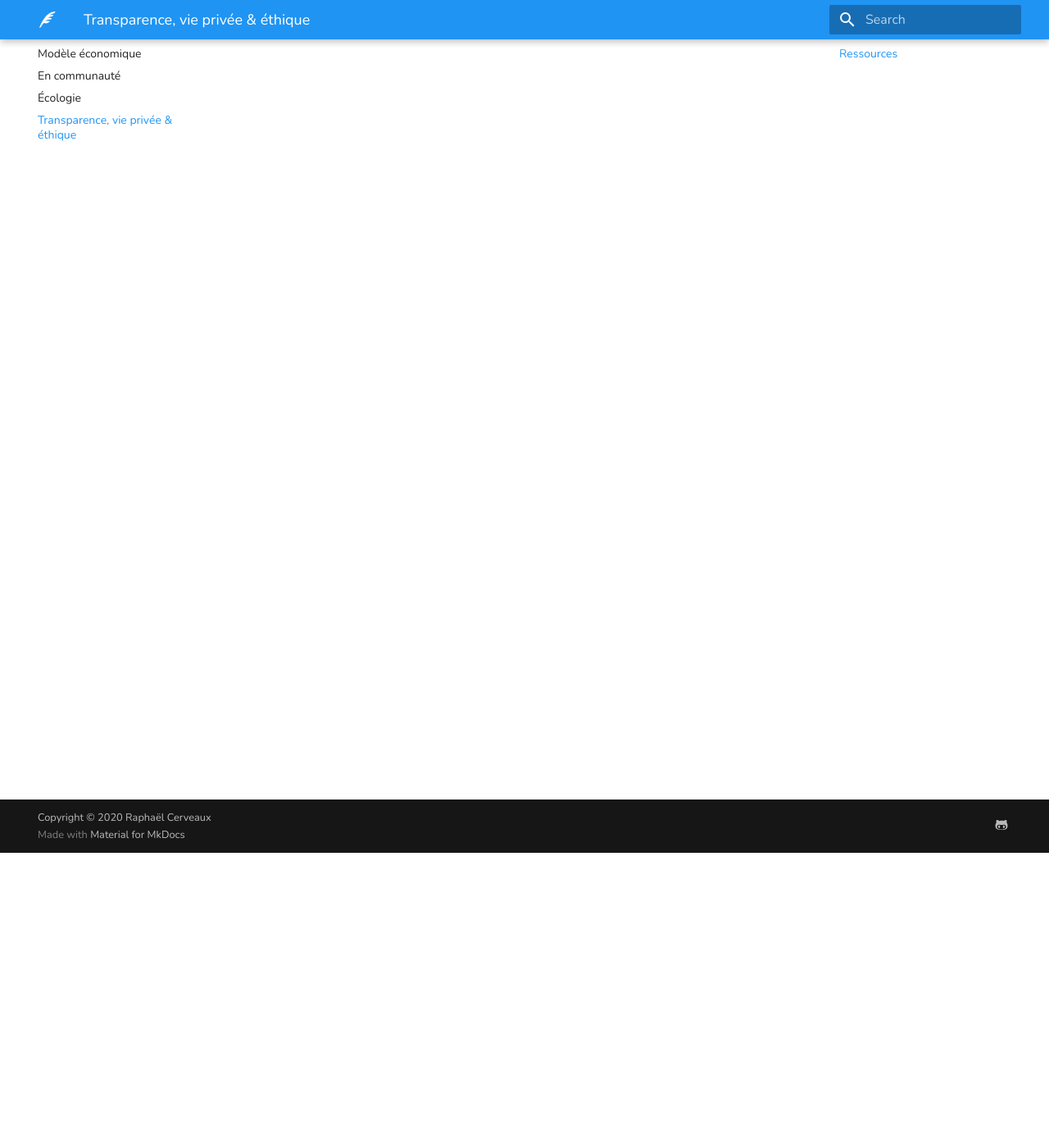
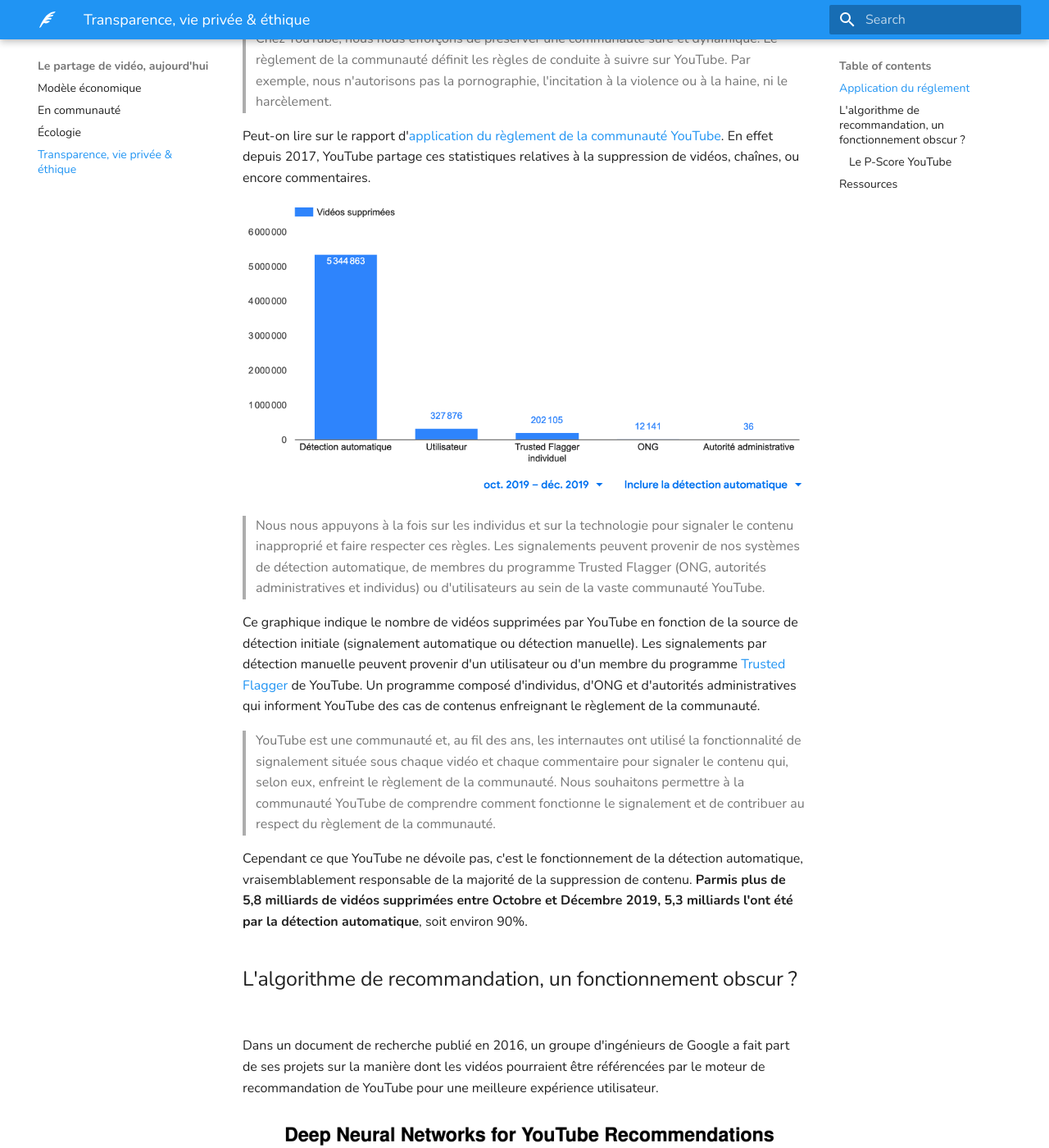
Before and after one commit to sundowndev/livre-blanc-video, an MkDocs documentation site: the page built from docs/today/transparency.md, in a window 1280 px wide and 1400 px high, scrolled down 360 px. Shown: the whole window at 82% size. Built offline with MkDocs 1.6.1 and Material for MkDocs 9.7.7, drawn with Linux system fonts in a browser that asks for light colours; some of the changed text lies outside the part shown.

Commit message:
content(chap1): transparency

```diff
--- a/docs/today/transparency.md
+++ b/docs/today/transparency.md
@@ -1,9 +1,46 @@
+Tout comme l'écologie, les questions de transparence et de respect de la vie privée concernant Google ont pendant des années fait l'objet de débats controversés. C'est un sujet sur lequel Google a dû faire des efforts afin de rassurer la communauté.
+
+## Application du réglement
+
+> Chez YouTube, nous nous efforçons de préserver une communauté sûre et dynamique. Le règlement de la communauté définit les règles de conduite à suivre sur YouTube. Par exemple, nous n'autorisons pas la pornographie, l'incitation à la violence ou à la haine, ni le harcèlement.
+
+Peut-on lire sur le rapport d'[application du règlement de la communauté YouTube][3]. En effet depuis 2017, YouTube partage ces statistiques relatives à la suppression de vidéos, chaînes, ou encore commentaires.
+
+![](../assets/screenshot_46.png)
+
+> Nous nous appuyons à la fois sur les individus et sur la technologie pour signaler le contenu inapproprié et faire respecter ces règles. Les signalements peuvent provenir de nos systèmes de détection automatique, de membres du programme Trusted Flagger (ONG, autorités administratives et individus) ou d'utilisateurs au sein de la vaste communauté YouTube.
+
+Ce graphique indique le nombre de vidéos supprimées par YouTube en fonction de la source de détection initiale (signalement automatique ou détection manuelle). Les signalements par détection manuelle peuvent provenir d'un utilisateur ou d'un membre du programme [Trusted Flagger](https://support.google.com/youtube/answer/7554338) de YouTube. Un programme composé d'individus, d'ONG et d'autorités administratives qui informent YouTube des cas de contenus enfreignant le règlement de la communauté.
+
+
+> YouTube est une communauté et, au fil des ans, les internautes ont utilisé la fonctionnalité de signalement située sous chaque vidéo et chaque commentaire pour signaler le contenu qui, selon eux, enfreint le règlement de la communauté. Nous souhaitons permettre à la communauté YouTube de comprendre comment fonctionne le signalement et de contribuer au respect du règlement de la communauté.
+
+Cependant ce que YouTube ne dévoile pas, c'est le fonctionnement de la détection automatique, vraisemblablement responsable de la majorité de la suppression de contenu. **Parmis plus de 5,8 milliards de vidéos supprimées entre Octobre et Décembre 2019, 5,3 milliards l'ont été par la détection automatique**, soit environ 90%.
+
+## L'algorithme de recommandation, un fonctionnement obscur ?
+
+Dans un document de recherche publié en 2016, un groupe d'ingénieurs de Google a fait part de ses projets sur la manière dont les vidéos pourraient être référencées par le moteur de recommandation de YouTube pour une meilleure expérience utilisateur.
+
+![](../assets/screenshot_48.png)
+
+Bien qu'il n'ait pas attiré beaucoup d'attention à l'époque, il est très pertinent pour YouTube aujourd'hui puisque, selon le chef de produit de YouTube, 70 % des vues de YouTube passent maintenant par ce moteur de recommandation.
+
+![](../assets/screenshot_47.png)
+
+> Le chef de produit de YouTube affirme que dans 70 % des cas, vous suivez une chaîne de recommandations orchestrée par un algorithme d'apprentissage automatique.
+
+### Le P-Score YouTube
+
 ...
 
-### Ressources
+## Ressources
 
 -   [Creators Say They’ve Cracked YouTube’s Monetization Algorithm][1] \[[archive][1_archive]]
 -   [The YouTube P-Score — Is it the End of Real Viral Videos?][2] \[[archive][2_archive]]
+-   [Rapport de transparence Google][3] \[[archive][3_archive]]
+-   [How the YouTube Algorithm Works (Or Why Your Videos Aren’t Getting Views)][4] \[[archive][4_archive]]
+-   [Document de recherche sur l'algorithme de recommandation YouTube][5] \[[archive][5_archive]]
+-   [YouTube's AI is the puppet master over most of what you watch][6] \[[archive][6_archive]]
 
 [1]: https://ffwd.medium.com/creators-think-theyve-reverse-engineered-the-p-score-youtube-s-monetization-algorithm-ce64c95a4510
 
@@ -12,3 +49,15 @@
 [2]: https://medium.com/swlh/the-youtube-p-score-is-it-the-end-of-real-viral-videos-45f0f73ec247
 
 [2_archive]: https://medium.com/swlh/the-youtube-p-score-is-it-the-end-of-real-viral-videos-45f0f73ec247
+[3]:https://transparencyreport.google.com/youtube-policy/removals
+
+[3_archive]:https://transparencyreport.google.com/youtube-policy/removals
+
+[4]: https://www.shopify.com/blog/youtube-algorithm
+[4_archive]: https://www.shopify.com/blog/youtube-algorithm
+
+[5]:https://static.googleusercontent.com/media/research.google.com/en//pubs/archive/45530.pdf
+[5_archive]:https://static.googleusercontent.com/media/research.google.com/en//pubs/archive/45530.pdf
+
+[6]:https://www.cnet.com/news/youtube-ces-2018-neal-mohan/
+[6_archive]:https://www.cnet.com/news/youtube-ces-2018-neal-mohan/
```
Also changed, not shown: docs/assets/screenshot_46.png (added), docs/assets/screenshot_47.png (added), docs/assets/screenshot_48.png (added).
